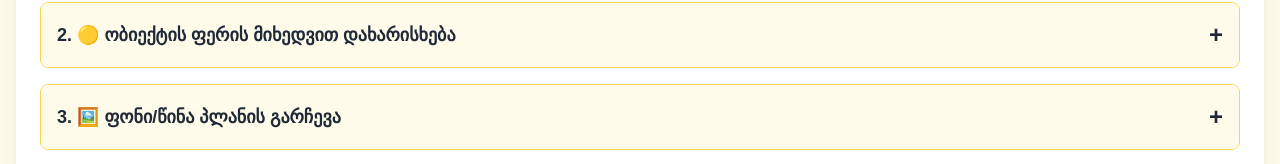
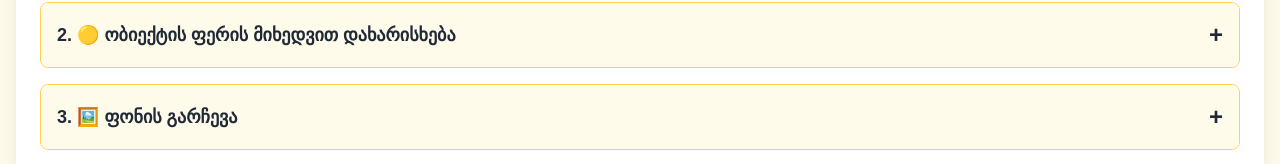
Before and after one commit to maikomekok/Teachable_machine_buckswood, a plain HTML site: page index.html in a window 1280 px wide. Shown: the part 2090-2254 px from the top of the page. Drawn offline with nearby package versions, Linux system fonts and the light colour scheme; a web font is replaced by a local one.

Commit message:
Update index.html

```diff
--- a/index.html
+++ b/index.html
@@ -223,7 +223,7 @@
                 <!-- Task 3: Background vs Foreground -->
                 <div class="border border-amber-300 rounded-lg overflow-hidden">
                     <button class="w-full text-left p-4 bg-amber-50 font-semibold text-lg flex justify-between items-center" onclick="toggleAccordion('task3')">
-                        <span>3. 🖼️ ფონი/წინა პლანის გარჩევა</span>
+                        <span>3. 🖼️ ფონის გარჩევა</span>
                         <span id="task3-icon" class="text-2xl">+</span>
                     </button>
                     <div id="task3-content" class="p-4 bg-white hidden border-t">
```
